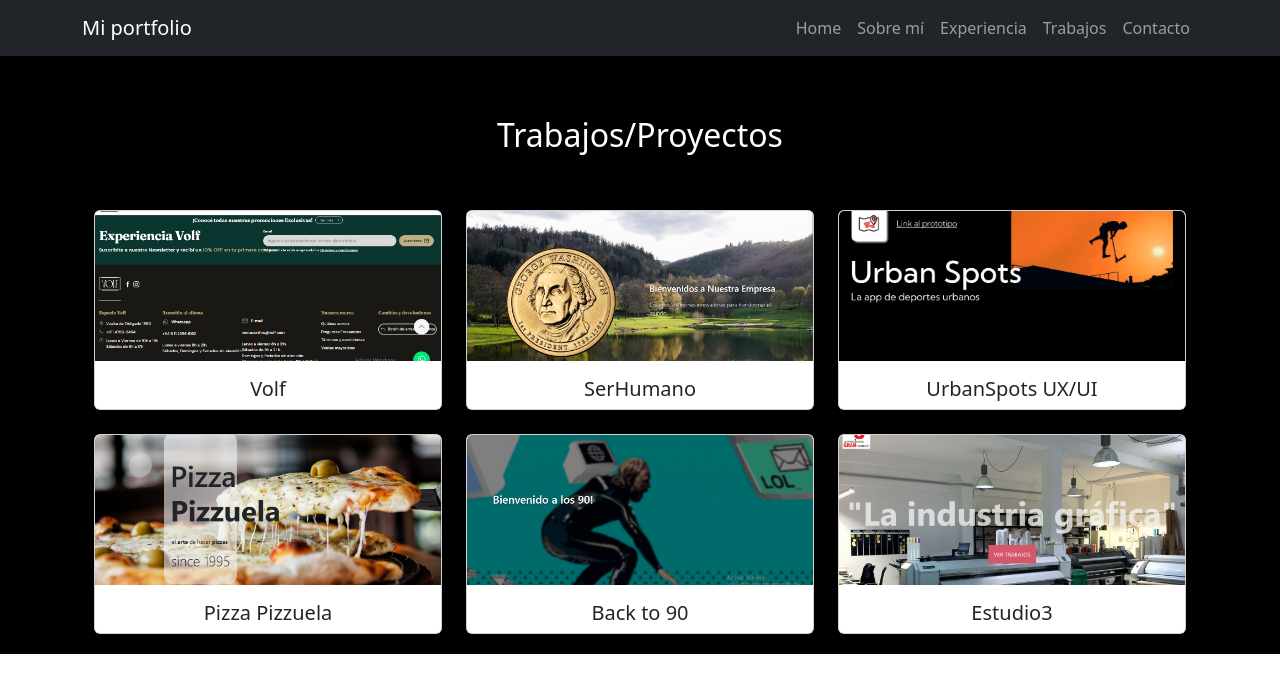
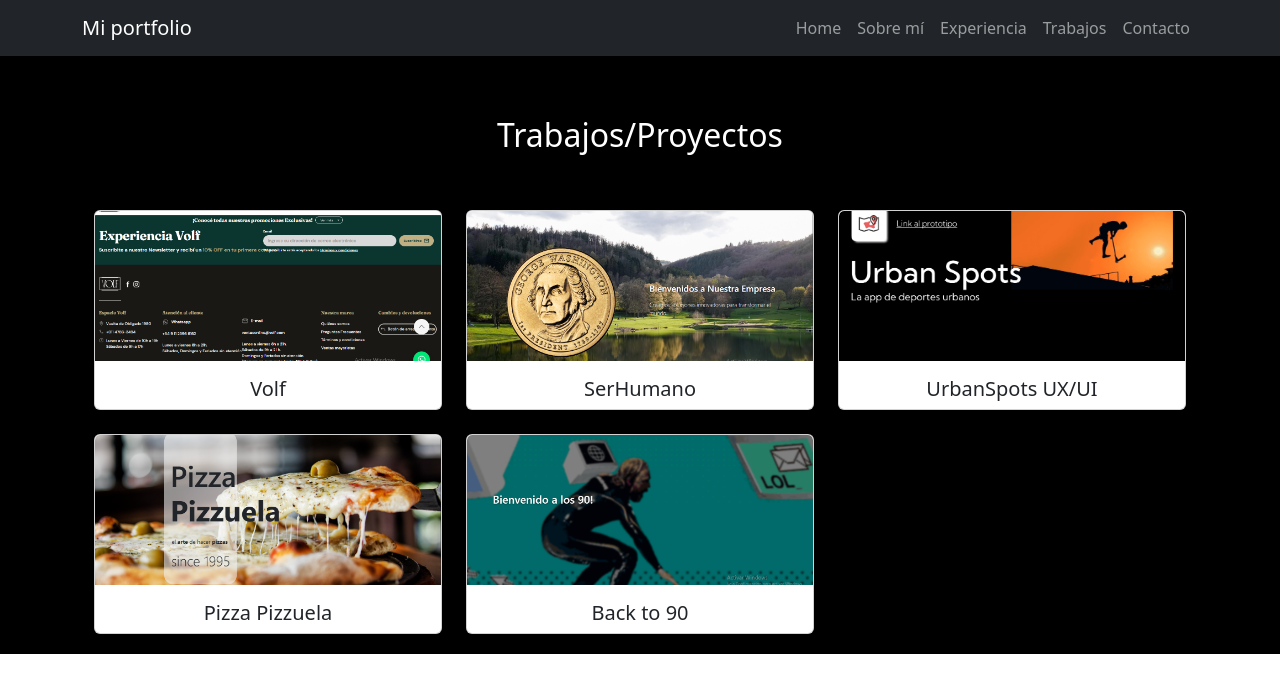
Before and after one commit to isra0409/MiPortfolio, a React (Vite) app: page /trabajos in a window 1280 px wide. Shown: the top 692 px of the page. Built offline with nearby package versions, Linux system fonts and the light colour scheme.

Commit message:
eliminando seccion en trabajos

```diff
--- a/src/components/Trabajos/Trabajos.jsx
+++ b/src/components/Trabajos/Trabajos.jsx
@@ -57,12 +57,12 @@
       titulo: "Back to 90",
       descripcion: "Proyecto de un blog/page años 90. Este proyecto cuenta con tablas (una manera de codear que se utilizaba antes), era sumamente dificil poder dar estilos y cosas a estas tablas por eso es que los sitios de antes eran tan iguales, todo encimado, una cosa debajo de la otra. Tambien cuenta en sus secciones con info de acontecimientos relevante de los años 90. La idea con este proyecto es poder transportar a la persona un poco atras en el tiempo de la navegacion web :). Realizado en React con Vite.",
     },
-    {
-      portada: portada5,
-      img: img5,
-      titulo: "Estudio3",
-      descripcion: "Landing page para un estudio grafico, cuenta con distintas secciones, todas a modo informativa. Realizado en HTML, CSS Y JavaScript. Sin librerias externas.",
-    },
+    // {
+    //   portada: portada5,
+    //   img: img5,
+    //   titulo: "Estudio3",
+    //   descripcion: "Landing page para un estudio grafico, cuenta con distintas secciones, todas a modo informativa. Realizado en HTML, CSS Y JavaScript. Sin librerias externas.",
+    // },
 
 
   ];
```
